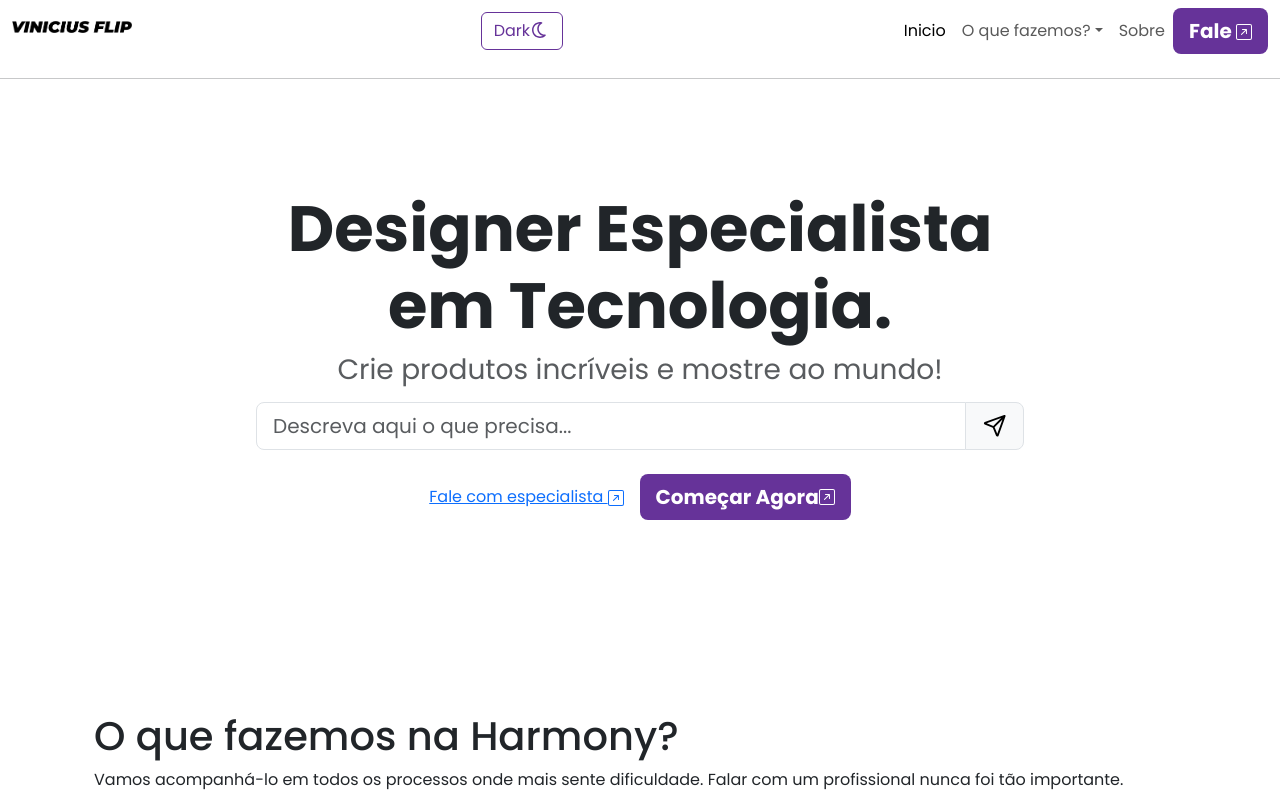
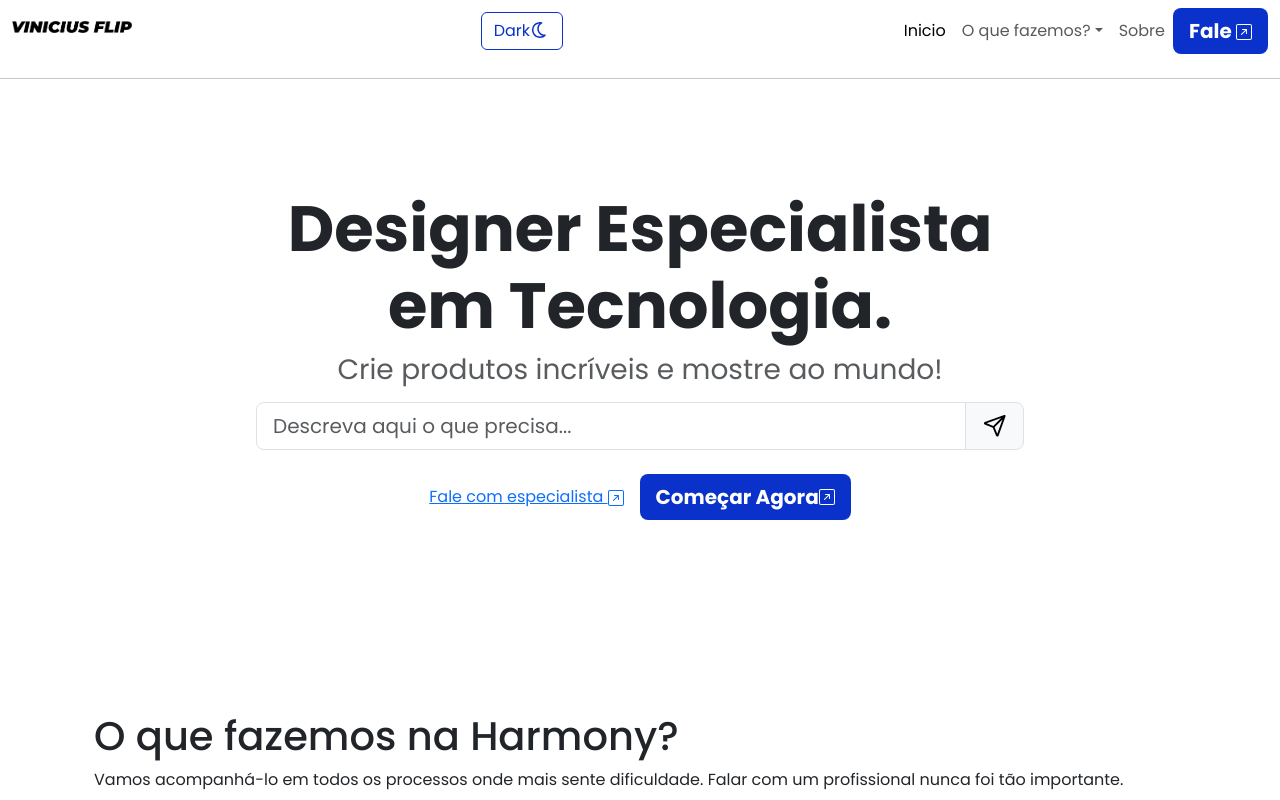
Before and after one commit to ViniciusFlip/portfolio, a plain HTML site: page index.html in a window 1280 px wide. Shown: the top 800 px of the page. Drawn offline with nearby package versions, Linux system fonts and the light colour scheme.

Commit message:
Add files via upload

```diff
--- a/assets/css/app.css
+++ b/assets/css/app.css
@@ -19,12 +19,12 @@ body{
 }
 
   .btn.btn-primary {
-  background: rebeccapurple;
-    border: rebeccapurple;
+  background: #0a32ca;
+    border: #0a32ca;
   }
   .btn-outline-primary{
-    border:1px solid rebeccapurple !important;
-    color:rebeccapurple!important ;
+    border:1px solid #0a32ca !important;
+    color:#0a32ca!important ;
 
   }
   .modal.show {
```
